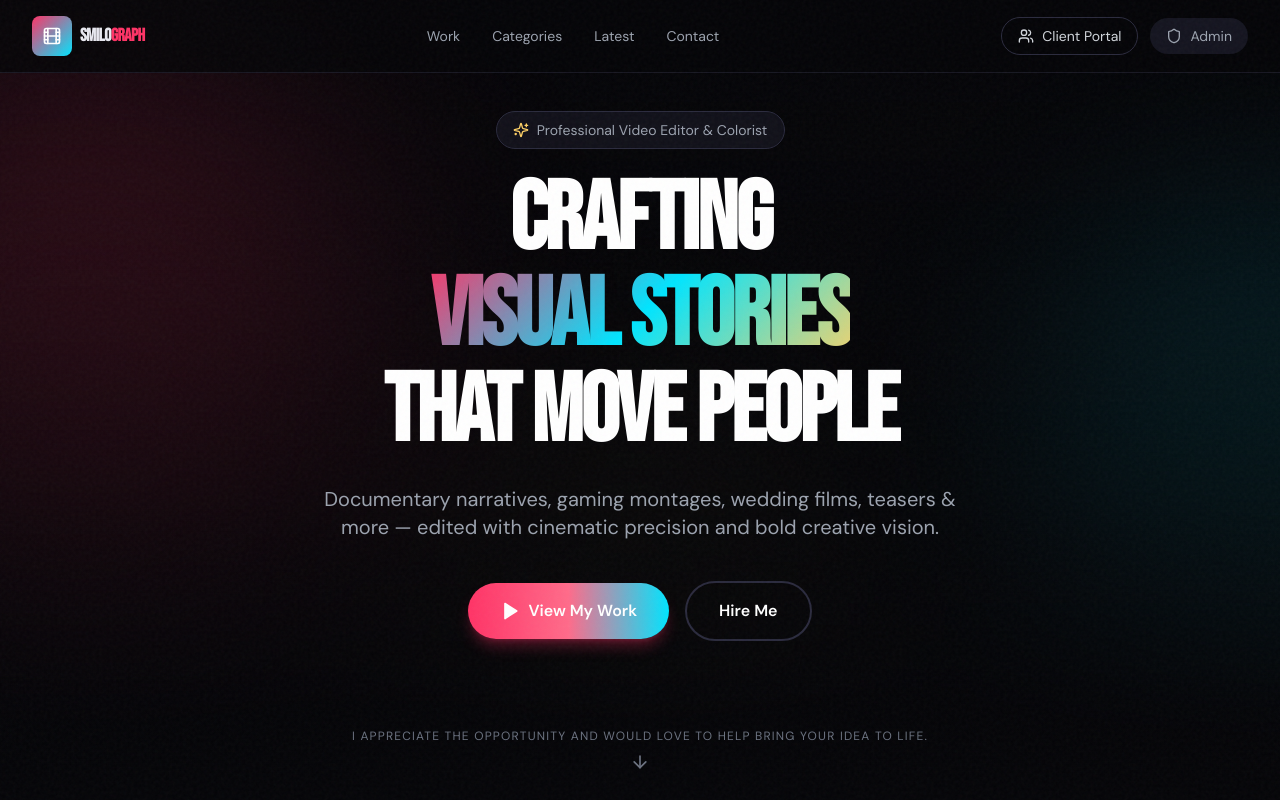
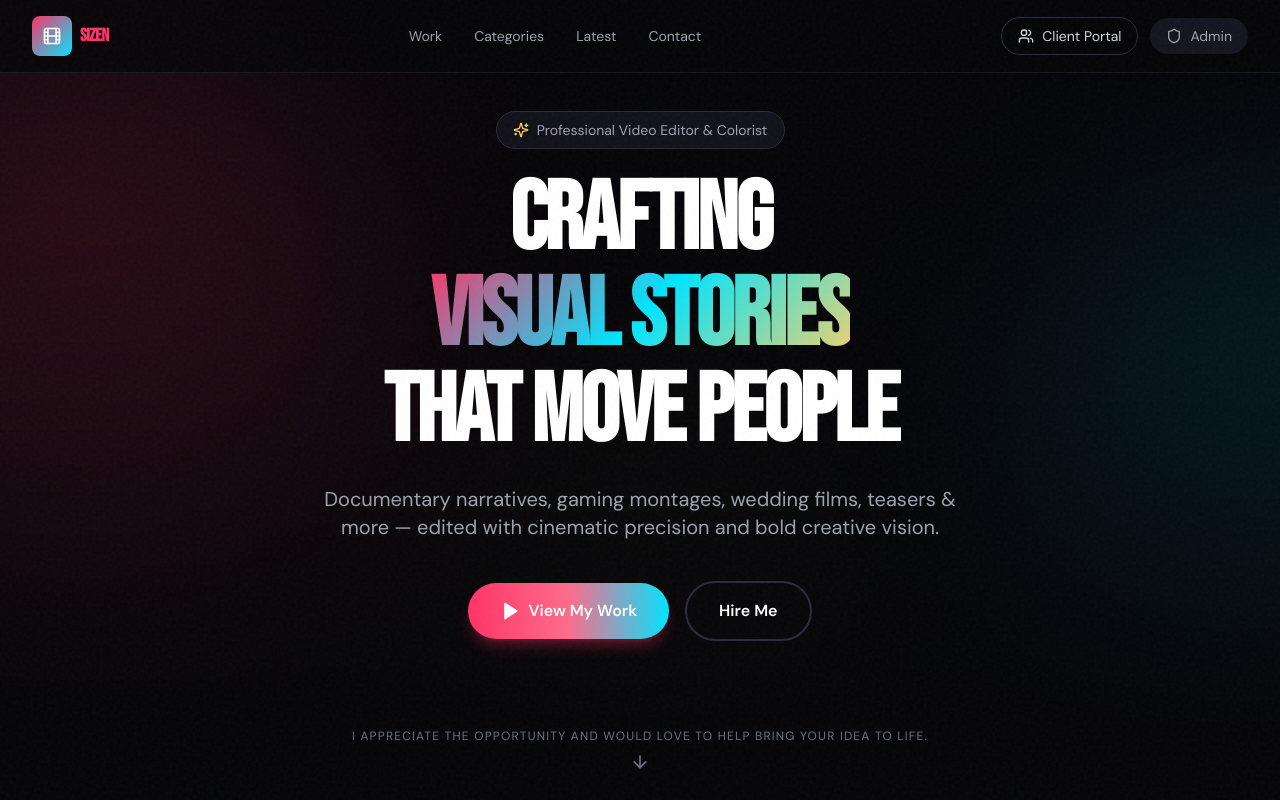
Before and after one commit to sksizenmohammad/Video-Editor-Portfolio, a Next.js app: page / in a window 1280 px wide. Shown: the top 800 px of the page. Built offline with nearby package versions, Linux system fonts and the light colour scheme.

Commit message:
fix: update navigation header to "SIZEN"
Consistently update branding from "SmiloGraph" to "SIZEN".

Co-authored-by: Sk Sizen Mohammad <155028584+sksizenmohammad@users.noreply.github.com>

```diff
--- a/src/components/Navigation.tsx
+++ b/src/components/Navigation.tsx
@@ -32,7 +32,7 @@ export function Navigation() {
             <Film className="h-5 w-5 text-white" />
           </motion.div>
           <span className="font-display text-lg font-bold tracking-tight">
-            Smilo<span className="text-accent">Graph</span>
+            <span className="text-accent">SIZEN</span>
           </span>
         </Link>
 
```
